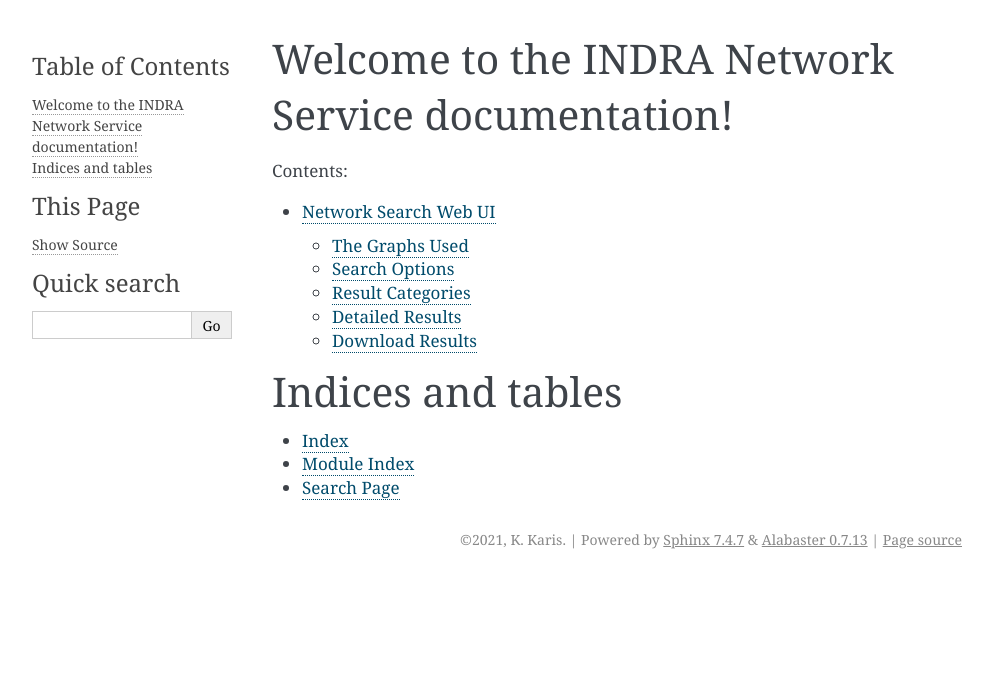
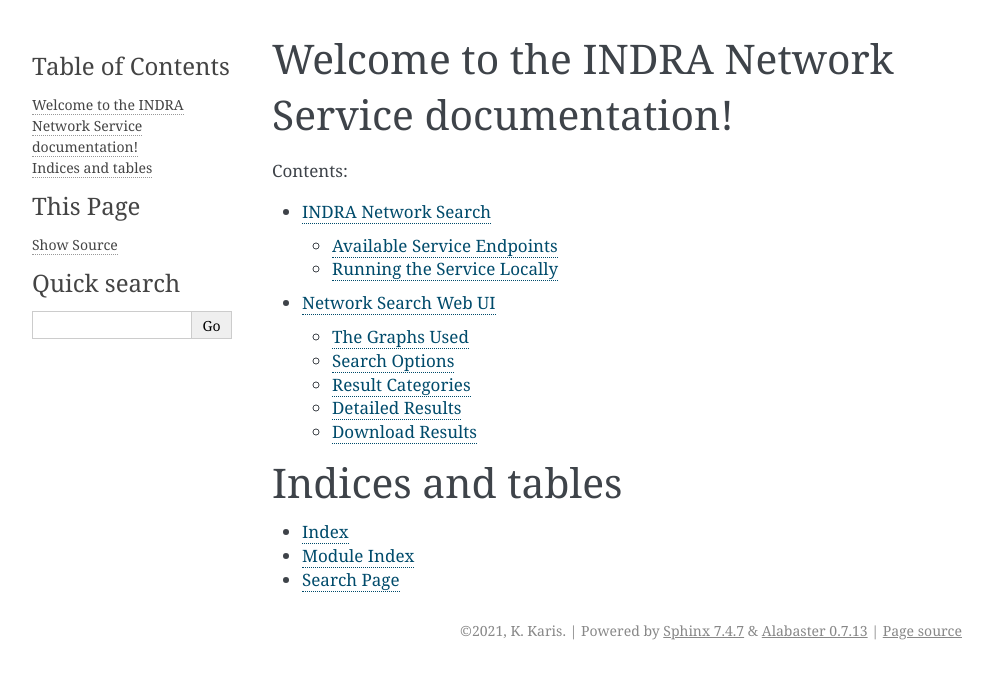
Before and after one commit to kkaris/indra_network_service, a Sphinx documentation site: the page built from doc/index.rst, in a window 1280 px wide. Shown: the top 679 px of the page, without its empty margins (148-1141 px from the left). Built offline with Sphinx 7.4.7, drawn with Linux system fonts in a browser that asks for light colours; pages that are not in the unit, such as notebooks, are missing from menus.

Commit message:
Update doc reference

```diff
--- a/doc/indra_network_service/index.rst
+++ b/doc/indra_network_service/index.rst
@@ -2,5 +2,5 @@
    :maxdepth: 4
    :caption: Contents:
 
-   depmap_service
+   network_search_service
    web_ui_introduction
```
